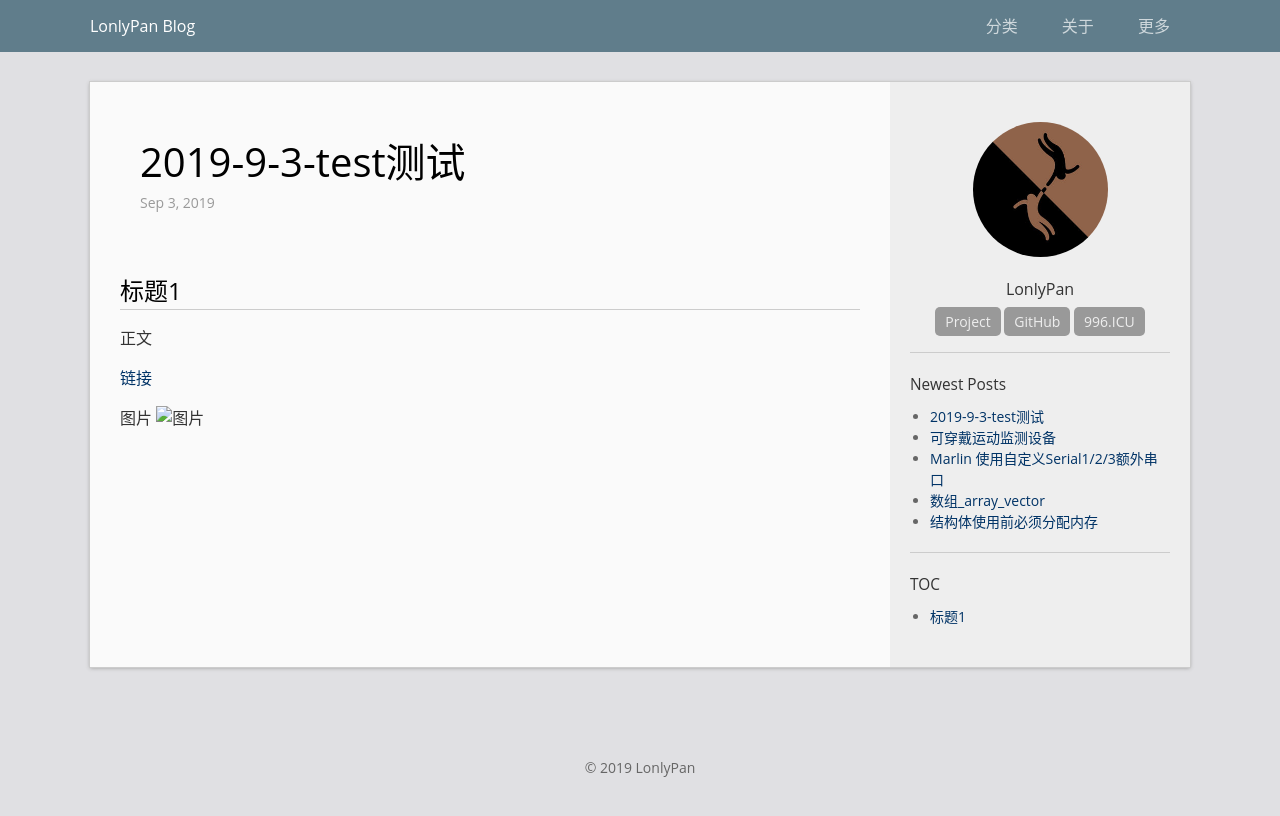
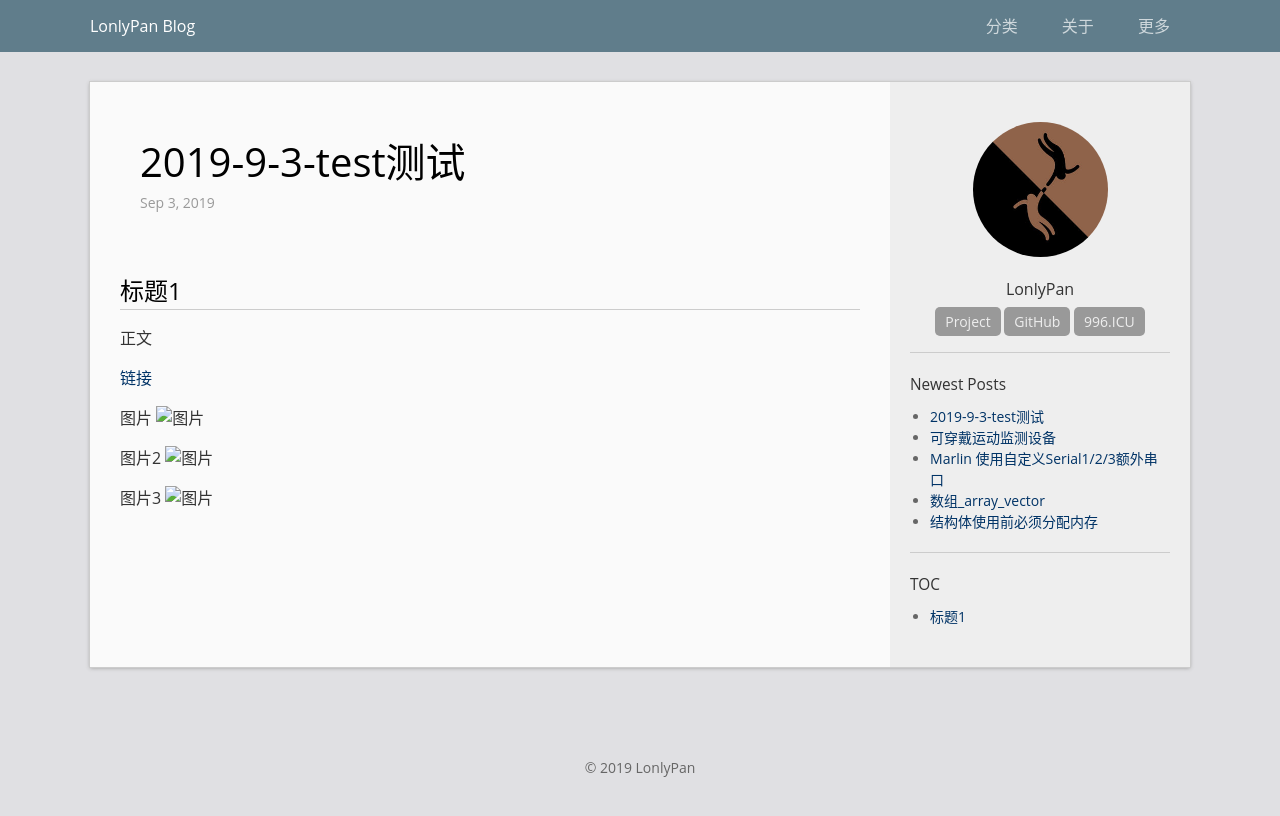
Before and after one commit to LonlyStack/LonlyPan.github.io, a Jekyll site: the page built from _posts/2019-9-3-test测试.md, in a window 1280 px wide. Shown: the top 816 px of the page. Built offline with Jekyll 4.4.1, drawn with Linux system fonts in a browser that asks for light colours.

Commit message:
Update 2019-9-3-test测试.md

```diff
--- a/_posts/2019-9-3-test测试.md
+++ b/_posts/2019-9-3-test测试.md
@@ -12,4 +12,10 @@
 [链接](www.google.com)
 
 图片
-![图片](/images/1567487979672.png)
+![图片](/1567487979672.png)
+
+图片2
+![图片](./1567487979672.png)
+
+图片3
+![图片](1567487979672.png)
```
